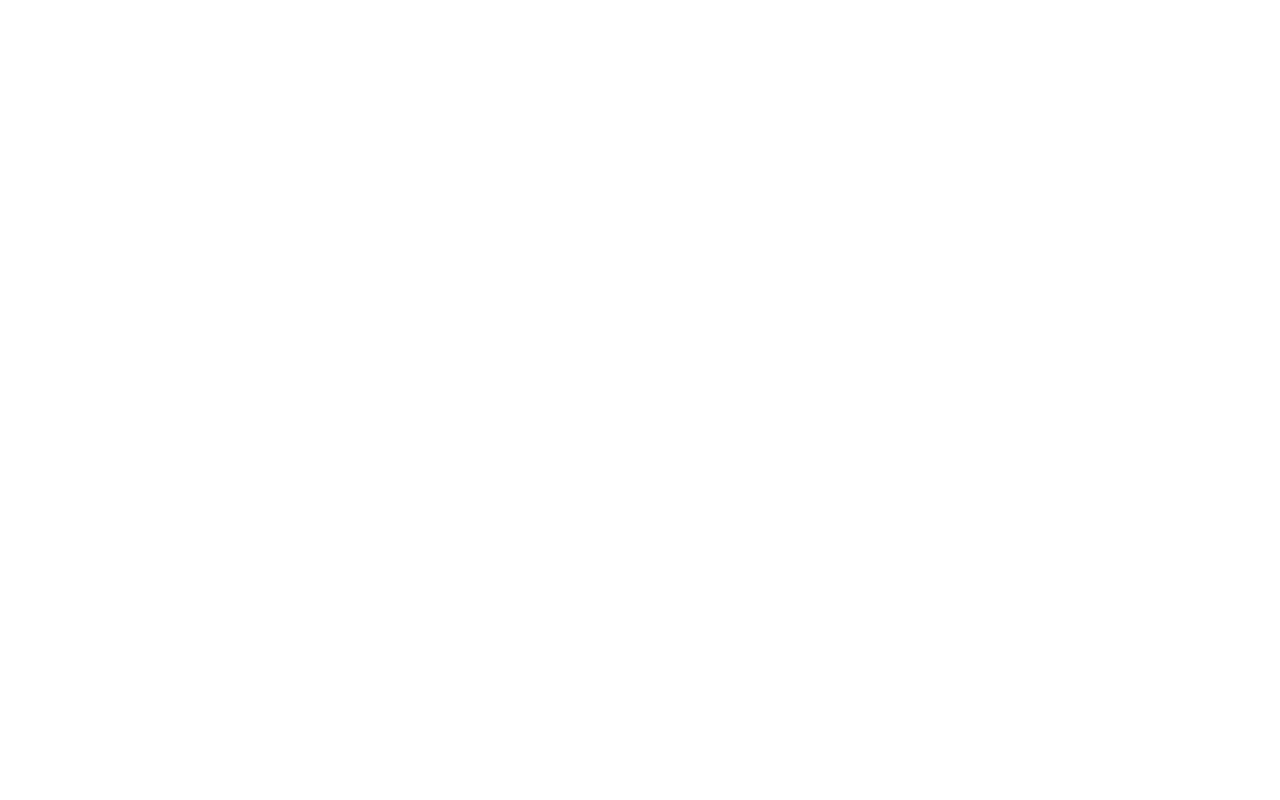
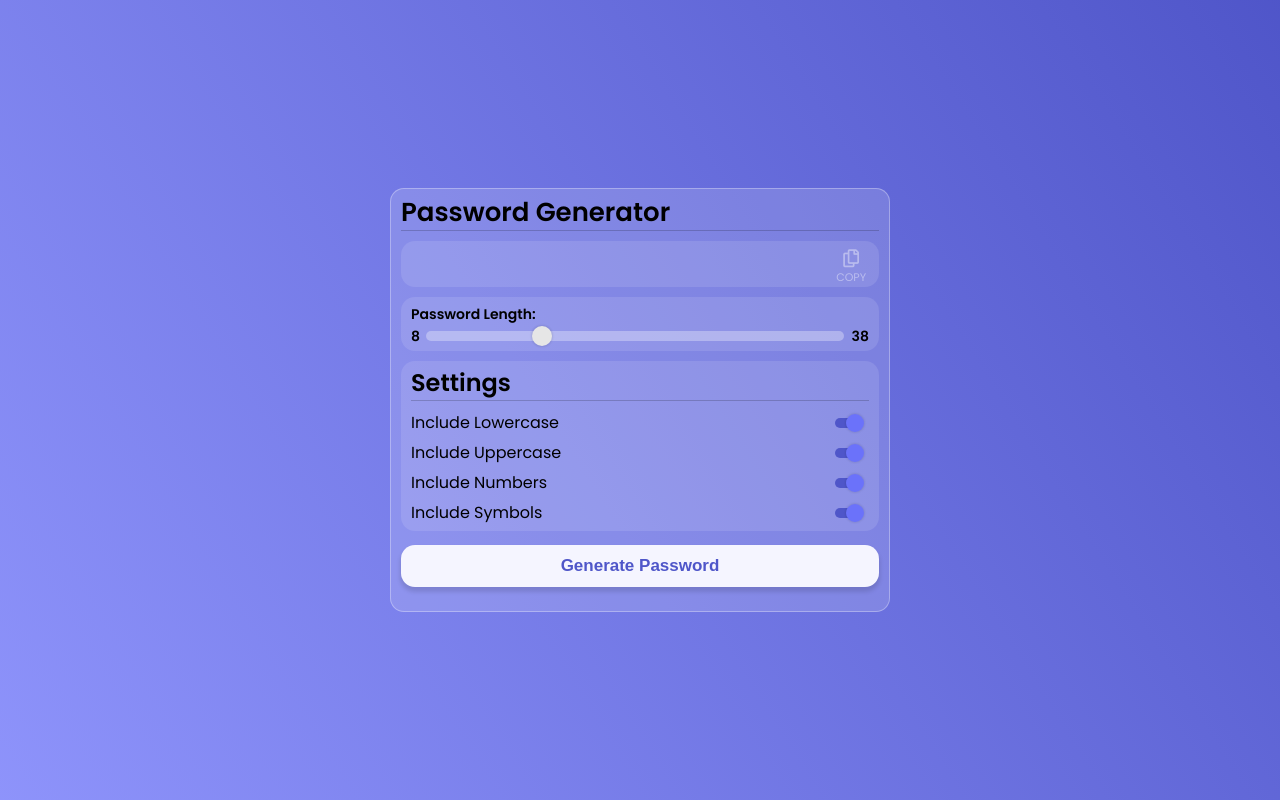
Before and after one commit to itsjatinnagar/password-generator-js, a plain HTML site: page index.html in a window 1280 px wide. Drawn offline with nearby package versions, Linux system fonts and the light colour scheme.

Commit message:
design implemented

```diff
--- a/index.html
+++ b/index.html
@@ -11,6 +11,45 @@
 </head>
 
 <body>
+    <div id="container">
+        <h1 class="title">password generator</h1>
+        <hr>
+        <div class="result-wrapper">
+            <input type="text" name="result" id="result">
+            <i class="far fa-copy" id="copy-btn"></i>
+        </div>
+        <div class="slider-wrapper">
+            <h2>password length: <span id="length"></span></h2>
+            <label for="slider" data-min="8" data-max="38" class="range-wrapper">
+                <input type="range" name="slider" id="slider" min="8" max="38" value="16">
+            </label>
+        </div>
+        <div class="setting-wrapper">
+            <h2>settings</h2>
+            <hr>
+            <div class="wrapper">
+                <p>include lowercase</p>
+                <input type="checkbox" name="include" id="lower" class="includes" checked>
+                <label for="lower" class="toggle"><span class="switch"></span></label>
+            </div>
+            <div class="wrapper">
+                <p>include uppercase</p>
+                <input type="checkbox" name="include" id="upper" class="includes" checked>
+                <label for="upper" class="toggle"><span class="switch"></span></label>
+            </div>
+            <div class="wrapper">
+                <p>include numbers</p>
+                <input type="checkbox" name="include" id="number" class="includes" checked>
+                <label for="number" class="toggle"><span class="switch"></span></label>
+            </div>
+            <div class="wrapper">
+                <p>include symbols</p>
+                <input type="checkbox" name="include" id="symbol" class="includes" checked>
+                <label for="symbol" class="toggle"><span class="switch"></span></label>
+            </div>
+        </div>
+        <button type="button" id="generate">Generate Password</button>
+    </div>
 
     <!-- Scripts -->
     <script src="./app.js"></script>
--- a/style.css
+++ b/style.css
@@ -30,3 +30,230 @@ button {
 	outline: none;
 	background: none;
 }
+
+body {
+	height: 100vh;
+	min-height: 450px;
+	width: 100%;
+	display: flex;
+	align-items: center;
+	justify-content: center;
+	font-family: var(--body-font);
+	font-size: 1.6rem;
+	text-transform: capitalize;
+	line-height: 1;
+	background: var(--primary-color);
+	background: linear-gradient(
+		to bottom left,
+		var(--primary-color),
+		var(--secondary-color)
+	);
+	background: -webkit-linear-gradient(
+		top right,
+		var(--primary-color),
+		var(--secondary-color)
+	);
+}
+
+hr {
+	border: none;
+	margin: 5px 0;
+	height: 1px;
+	background: #0000002f;
+}
+
+#container {
+	padding: var(--space);
+	max-width: 500px;
+	width: 94%;
+	background-color: var(--glass-bg);
+	border: 1px solid #ffffff50;
+	border-radius: var(--radius);
+}
+
+.title {
+	font-size: 2.6rem;
+}
+
+.result-wrapper,
+.slider-wrapper,
+.setting-wrapper {
+	margin-top: var(--space);
+	padding: var(--space);
+	background: var(--glass-bg2);
+	border-radius: var(--radius);
+}
+
+.result-wrapper {
+	padding: calc(var(--space) * 1.4) var(--space);
+	display: flex;
+	align-items: center;
+	justify-content: space-between;
+}
+
+#result {
+	width: calc(100% - 26px);
+	font-family: var(--display-font);
+	font-size: 1.6rem;
+	pointer-events: none;
+	user-select: none;
+}
+
+.fa-copy {
+	position: relative;
+	bottom: 6px;
+	right: 10px;
+	font-size: 1.8rem;
+	color: #fff;
+	opacity: 0.4;
+	cursor: pointer;
+}
+
+.fa-copy::after {
+	position: absolute;
+	top: calc(100% + 5px);
+	left: 50%;
+	transform: translateX(-50%);
+	font-family: var(--body-font);
+	font-size: 1.1rem;
+	text-transform: uppercase;
+}
+
+.far.fa-copy::after {
+	content: "copy";
+}
+
+.fa-copy:hover {
+	opacity: 0.7;
+}
+
+.fas.fa-copy {
+	opacity: 0.9;
+}
+
+.fas.fa-copy::after {
+	content: "copied";
+	font-weight: normal;
+}
+
+.slider-wrapper h2 {
+	margin-bottom: var(--space);
+	font-size: 1.4rem;
+}
+
+.range-wrapper {
+	position: relative;
+	display: flex;
+	justify-content: center;
+	width: 100%;
+}
+
+.range-wrapper::before,
+.range-wrapper::after {
+	position: absolute;
+	top: 50%;
+	transform: translateY(-50%);
+	font-size: 1.4rem;
+	font-weight: bold;
+}
+
+.range-wrapper::before {
+	content: attr(data-min);
+	left: 0;
+}
+
+.range-wrapper::after {
+	content: attr(data-max);
+	right: 0;
+}
+
+#slider {
+	appearance: none;
+	margin-left: -10px;
+	height: var(--space);
+	width: calc(100% - 40px);
+	background-color: var(--toggle-inactive);
+	border-radius: var(--radius);
+}
+
+#slider::-webkit-slider-thumb {
+	appearance: none;
+	height: calc(var(--space) * 2);
+	width: calc(var(--space) * 2);
+	background-color: var(--switch-inactive);
+	border-radius: 50%;
+	box-shadow: 0 0 2px 1px #00000017;
+	cursor: grab;
+	transition: transform 0.1s linear, color 0.1s linear;
+}
+
+#slider::-webkit-slider-thumb:hover {
+	transform: scale(1.1);
+	background-color: hsl(var(--hue), 93%, 70%);
+}
+
+#slider::-webkit-slider-thumb:active {
+	cursor: grabbing;
+}
+
+.wrapper {
+	margin-top: var(--radius);
+	display: flex;
+	align-items: center;
+	justify-content: space-between;
+}
+
+.toggle {
+	position: relative;
+	margin-right: var(--radius);
+	height: var(--space);
+	width: calc(var(--space) * 2);
+	background-color: var(--toggle-inactive);
+	border-radius: var(--radius);
+	cursor: pointer;
+	transition: background-color 0.3s ease-in-out;
+}
+
+.switch {
+	position: absolute;
+	top: 50%;
+	left: 0;
+	transform: translate(-50%, -50%);
+	height: calc(var(--space) * 1.8);
+	width: calc(var(--space) * 1.8);
+	background-color: var(--switch-inactive);
+	border-radius: 50%;
+	box-shadow: 0 0 2px 1px #00000017;
+	transition: left 0.3s ease-in-out, background-color 0.3s ease-in-out;
+}
+
+.includes {
+	display: none;
+}
+
+.includes:checked + .toggle {
+	background-color: var(--primary-color);
+}
+.includes:checked + .toggle .switch {
+	left: 100%;
+	background-color: hsl(var(--hue), 93%, 70%);
+}
+
+#generate {
+	margin: var(--radius) auto;
+	height: calc(var(--radius) * 3);
+	width: 100%;
+	font-size: 1.7rem;
+	font-weight: bold;
+	background-color: hsl(var(--hue), 100%, 98%);
+	color: var(--primary-color);
+	border-radius: var(--radius);
+	box-shadow: 0 4px 4px 1px #0000001f;
+	cursor: pointer;
+	transition: transform 0.5ms linear;
+}
+
+#generate:active {
+	transform: translateY(4px);
+	box-shadow: none;
+}
```
